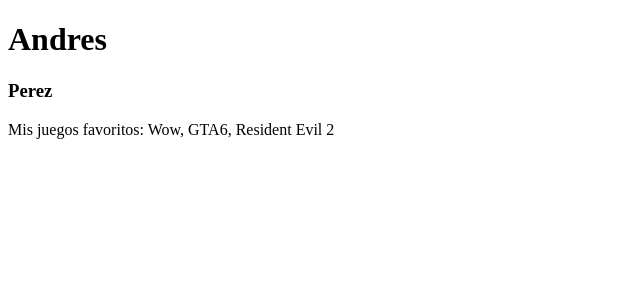
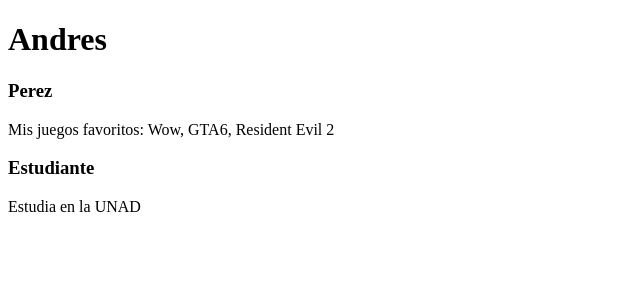
Before and after one commit to EdisonAndresPerez/Reforzamiento_React2026Typescript_EdisonPerez, a React (Vite) app in the folder 02-PrimerosPasosReact/PrimerosPasosReact/: page / in a window 1280 px wide. Shown: the top 300 px of the page, without its empty margins (0-640 px from the left). Built offline with nearby package versions, Linux system fonts and the light colour scheme.

Commit message:
feat: Mostrar tipo de dato booleano. no se puede hacer directamente. toca con una condicion para dar respuesta si si o si no

```diff
--- a/02-PrimerosPasosReact/PrimerosPasosReact/src/ComponenteTarea.tsx
+++ b/02-PrimerosPasosReact/PrimerosPasosReact/src/ComponenteTarea.tsx
@@ -6,6 +6,9 @@ const ComponenteTarea = () => {
 
     const listaJuegosFavoritos = ['Wow','GTA6','Resident Evil 2',]
 
+    const esEstudiante = true
+
+
     return (
         <div>
 
@@ -13,6 +16,9 @@ const ComponenteTarea = () => {
             <h1>{nombre}</h1>
             <h3>{apellido}</h3>
             <p>Mis juegos favoritos: {listaJuegosFavoritos.join(', ')}</p>
+
+            <h3>Estudiante</h3>
+            <p>{esEstudiante  ? "Estudia en la UNAD" : "No, esta vagando"}</p>
         </div>
     );
 }
```
